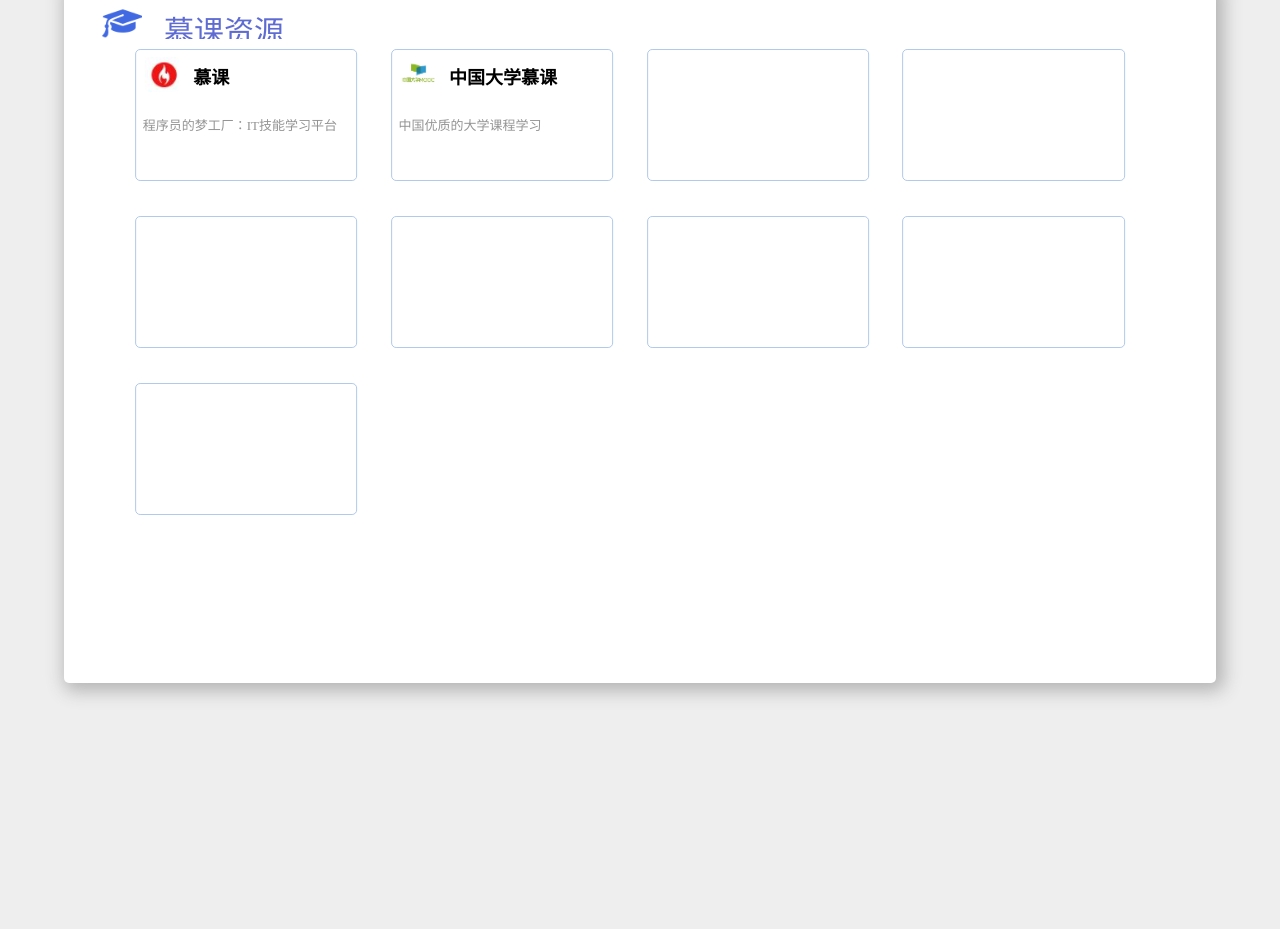
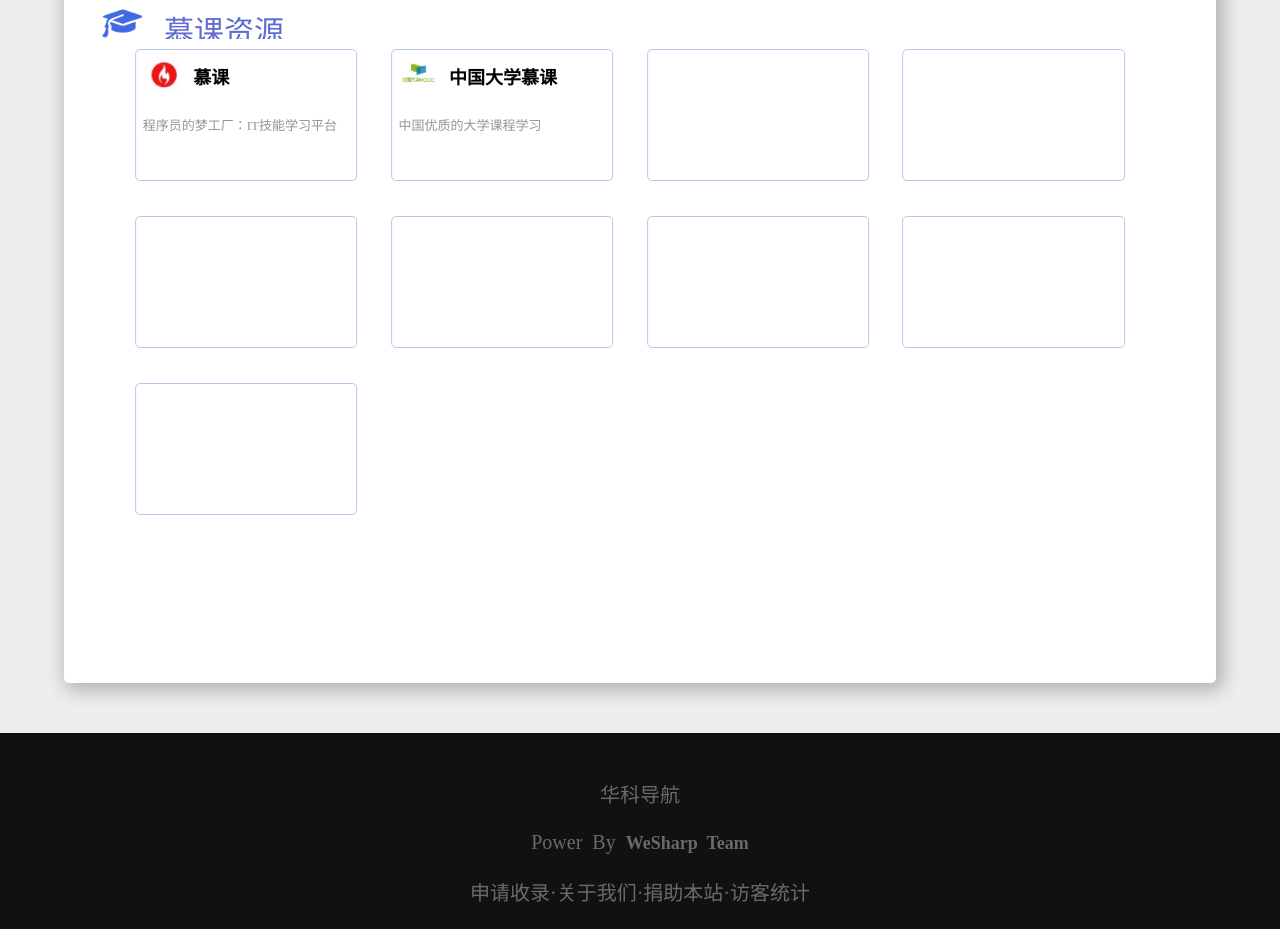
Before and after one commit to yollose/yollose.github.io, a plain HTML site: page index.html in a window 1280 px wide. Shown: the part 3037-3966 px from the top of the page. Before the commit the page ends 3770 px from the top, so only its background shows below. Drawn offline with Linux system fonts and the light colour scheme.

Commit message:
增加了下面的介绍条

```diff
--- a/index.html
+++ b/index.html
@@ -156,5 +156,10 @@
              	<li><div class="box"></div></li>
 		     </ul>
     	</div>
+    <div class="jz"><br><br>
+        华科导航<br><br>
+    Power&nbsp By&nbsp <span id="1"><a class="we_link" href="">WeSharp&nbsp Team</a></span><br><br>
+    <a class="we_link" href="">申请收录</a>·<a class="we_link" href="">关于我们</a>·<a class="we_link" href="">捐助本站</a>·<a class="we_link" href="">访客统计</a><br><br>
+        </div>
 </body>
 </html>
--- a/lead.css
+++ b/lead.css
@@ -30,3 +30,18 @@ a{text-decoration: none;font-family:Microsoft YaHei UI;}
 .char3{color:black;margin-left:30%;margin-top:10%;transform: scale(1.1);font-size:18px;font-family:Microsoft YaHei UI }
 
 #imp{overflow: auto}
+.jz {
+    font-size: 20px;
+    text-align: center;
+    background-color: #111111;
+    color: #6a6a6a;
+    font-family: "微软雅黑", "幼圆";
+}
+
+
+.we_link:hover{color:#6a6a6a;}
+#1 {
+    font-family: "微软雅黑", "幼圆";
+    color: #a7a2a2;
+}
+.we_link{color:#6a6a6a;}
```
